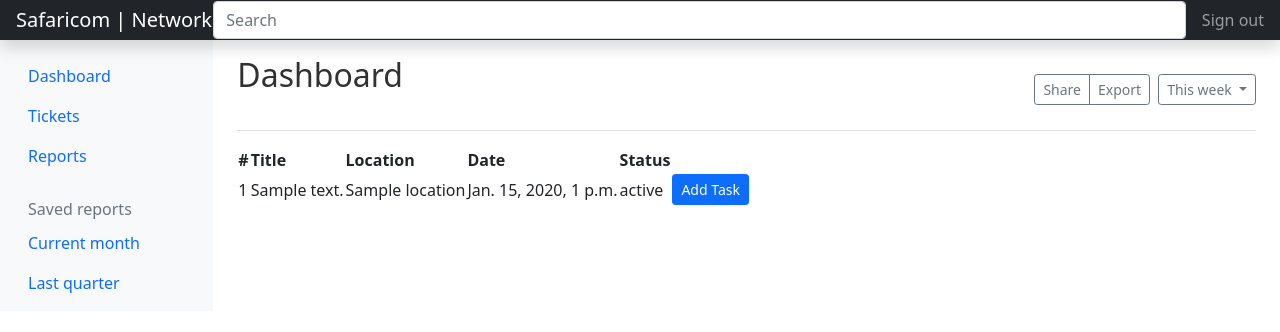
After one commit to hanjarim/Project, a Django app: template complaintapp/templates/complaintapp/dashboard.html in a window 1280 px wide. The commit adds this page. Shown: the top 332 px of the page. Run offline with Django 3.2, Linux system fonts and the light colour scheme; the template is opened without the code that fills it: values that come from a table or form of the project are taken from there, others are empty; tables that the repository leaves empty hold one stand-in row (values such as "Sample post"); some libraries are stand-ins or nearby versions.

Commit message:
add templates to the project

```diff
--- /dev/null
+++ b/complaintapp/templates/complaintapp/dashboard.html
@@ -0,0 +1,28 @@
+{% extends 'base.html' %}
+{% block content %}
+    <table>
+        <thead>
+            <tr>
+                <th>#</th>
+                <th>Title</th>
+                <th>Location</th>
+                <th>Date</th>
+                <th>Status</th>
+                <th></th>
+            </tr>
+        </thead>
+        {% for item in complaints %}
+        <tr>
+            <td>{{ item.id }}</td>
+            <td>{{ item.details }}</td>
+            <td>{{ item.location }}</td>
+            <td>{{ item.date }}</td>
+            <td>{{ item.status }}</td>
+            <td><button class="btn btn-primary btn-sm">Add Task</button></td>
+        </tr>
+
+        {% endfor %}
+
+    </table>
+
+{% endblock content %}
--- /dev/null
+++ b/templates/base.html
@@ -0,0 +1,294 @@
+{% load static %}
+<!doctype html>
+<html lang="en">
+  <head>
+    <meta charset="utf-8">
+    <meta name="viewport" content="width=device-width, initial-scale=1">
+    <meta name="description" content="">
+    <meta name="author" content="Mark Otto, Jacob Thornton, and Bootstrap contributors">
+    <meta name="generator" content="Hugo 0.88.1">
+    <title>Network complaint</title>
+
+    {% include "css.html" %}
+
+    <style>
+      .bd-placeholder-img {
+        font-size: 1.125rem;
+        text-anchor: middle;
+        -webkit-user-select: none;
+        -moz-user-select: none;
+        user-select: none;
+      }
+
+      @media (min-width: 768px) {
+        .bd-placeholder-img-lg {
+          font-size: 3.5rem;
+        }
+      }
+
+      .b-example-divider {
+        height: 3rem;
+        background-color: rgba(0, 0, 0, .1);
+        border: solid rgba(0, 0, 0, .15);
+        border-width: 1px 0;
+        box-shadow: inset 0 .5em 1.5em rgba(0, 0, 0, .1), inset 0 .125em .5em rgba(0, 0, 0, .15);
+      }
+
+      .b-example-vr {
+        flex-shrink: 0;
+        width: 1.5rem;
+        height: 100vh;
+      }
+
+      .bi {
+        vertical-align: -.125em;
+        fill: currentColor;
+      }
+
+      .nav-scroller {
+        position: relative;
+        z-index: 2;
+        height: 2.75rem;
+        overflow-y: hidden;
+      }
+
+      .nav-scroller .nav {
+        display: flex;
+        flex-wrap: nowrap;
+        padding-bottom: 1rem;
+        margin-top: -1px;
+        overflow-x: auto;
+        text-align: center;
+        white-space: nowrap;
+        -webkit-overflow-scrolling: touch;
+      }
+
+    </style>
+
+
+    <!-- Custom styles for this template -->
+    <link href="dashboard.css" rel="stylesheet">
+  </head>
+  <body>
+
+<header class="navbar navbar-dark sticky-top bg-dark flex-md-nowrap p-0 shadow">
+  <a class="navbar-brand col-md-3 col-lg-2 me-0 px-3" href="#">Safaricom | Network Glass</a>
+  <button class="navbar-toggler position-absolute d-md-none collapsed" type="button" data-bs-toggle="collapse" data-bs-target="#sidebarMenu" aria-controls="sidebarMenu" aria-expanded="false" aria-label="Toggle navigation">
+    <span class="navbar-toggler-icon"></span>
+  </button>
+  <input class="form-control form-control-dark w-100" type="text" placeholder="Search" aria-label="Search">
+  <div class="navbar-nav">
+    <div class="nav-item text-nowrap">
+      <a class="nav-link px-3" href="#">Sign out</a>
+    </div>
+  </div>
+</header>
+
+<div class="container-fluid">
+  <div class="row">
+    <nav id="sidebarMenu" class="col-md-3 col-lg-2 d-md-block bg-light sidebar collapse">
+      <div class="position-sticky pt-3">
+        <ul class="nav flex-column">
+          <li class="nav-item">
+            <a class="nav-link active" aria-current="page" href="#">
+              <span data-feather="home"></span>
+              Dashboard
+            </a>
+          </li>
+          <li class="nav-item">
+            <a class="nav-link" href="#">
+              <span data-feather="file"></span>
+              Tickets
+            </a>
+          </li>
+
+          <li class="nav-item">
+            <a class="nav-link" href="#">
+              <span data-feather="bar-chart-2"></span>
+              Reports
+            </a>
+          </li>
+        </ul>
+
+        <h6 class="sidebar-heading d-flex justify-content-between align-items-center px-3 mt-4 mb-1 text-muted">
+          <span>Saved reports</span>
+          <a class="link-secondary" href="#" aria-label="Add a new report">
+            <span data-feather="plus-circle"></span>
+          </a>
+        </h6>
+        <ul class="nav flex-column mb-2">
+          <li class="nav-item">
+            <a class="nav-link" href="#">
+              <span data-feather="file-text"></span>
+              Current month
+            </a>
+          </li>
+          <li class="nav-item">
+            <a class="nav-link" href="#">
+              <span data-feather="file-text"></span>
+              Last quarter
+            </a>
+          </li>
+        </ul>
+      </div>
+    </nav>
+
+    <main class="col-md-9 ms-sm-auto col-lg-10 px-md-4">
+      <div class="d-flex justify-content-between flex-wrap flex-md-nowrap align-items-center pt-3 pb-2 mb-3 border-bottom">
+        <h1 class="h2">Dashboard</h1>
+        <div class="btn-toolbar mb-2 mb-md-0">
+          <div class="btn-group me-2">
+            <button type="button" class="btn btn-sm btn-outline-secondary">Share</button>
+            <button type="button" class="btn btn-sm btn-outline-secondary">Export</button>
+          </div>
+          <button type="button" class="btn btn-sm btn-outline-secondary dropdown-toggle">
+            <span data-feather="calendar"></span>
+            This week
+          </button>
+        </div>
+      </div>
+
+      {% block content %}
+
+      {% endblock content %}
+
+
+
+      <!-- <h2>Section title</h2>
+      <div class="table-responsive">
+        <table class="table table-striped table-sm">
+          <thead>
+            <tr>
+              <th scope="col">#</th>
+              <th scope="col">Header</th>
+              <th scope="col">Header</th>
+              <th scope="col">Header</th>
+              <th scope="col">Header</th>
+            </tr>
+          </thead>
+          <tbody>
+            <tr>
+              <td>1,001</td>
+              <td>random</td>
+              <td>data</td>
+              <td>placeholder</td>
+              <td>text</td>
+            </tr>
+            <tr>
+              <td>1,002</td>
+              <td>placeholder</td>
+              <td>irrelevant</td>
+              <td>visual</td>
+              <td>layout</td>
+            </tr>
+            <tr>
+              <td>1,003</td>
+              <td>data</td>
+              <td>rich</td>
+              <td>dashboard</td>
+              <td>tabular</td>
+            </tr>
+            <tr>
+              <td>1,003</td>
+              <td>information</td>
+              <td>placeholder</td>
+              <td>illustrative</td>
+              <td>data</td>
+            </tr>
+            <tr>
+              <td>1,004</td>
+              <td>text</td>
+              <td>random</td>
+              <td>layout</td>
+              <td>dashboard</td>
+            </tr>
+            <tr>
+              <td>1,005</td>
+              <td>dashboard</td>
+              <td>irrelevant</td>
+              <td>text</td>
+              <td>placeholder</td>
+            </tr>
+            <tr>
+              <td>1,006</td>
+              <td>dashboard</td>
+              <td>illustrative</td>
+              <td>rich</td>
+              <td>data</td>
+            </tr>
+            <tr>
+              <td>1,007</td>
+              <td>placeholder</td>
+              <td>tabular</td>
+              <td>information</td>
+              <td>irrelevant</td>
+            </tr>
+            <tr>
+              <td>1,008</td>
+              <td>random</td>
+              <td>data</td>
+              <td>placeholder</td>
+              <td>text</td>
+            </tr>
+            <tr>
+              <td>1,009</td>
+              <td>placeholder</td>
+              <td>irrelevant</td>
+              <td>visual</td>
+              <td>layout</td>
+            </tr>
+            <tr>
+              <td>1,010</td>
+              <td>data</td>
+              <td>rich</td>
+              <td>dashboard</td>
+              <td>tabular</td>
+            </tr>
+            <tr>
+              <td>1,011</td>
+              <td>information</td>
+              <td>placeholder</td>
+              <td>illustrative</td>
+              <td>data</td>
+            </tr>
+            <tr>
+              <td>1,012</td>
+              <td>text</td>
+              <td>placeholder</td>
+              <td>layout</td>
+              <td>dashboard</td>
+            </tr>
+            <tr>
+              <td>1,013</td>
+              <td>dashboard</td>
+              <td>irrelevant</td>
+              <td>text</td>
+              <td>visual</td>
+            </tr>
+            <tr>
+              <td>1,014</td>
+              <td>dashboard</td>
+              <td>illustrative</td>
+              <td>rich</td>
+              <td>data</td>
+            </tr>
+            <tr>
+              <td>1,015</td>
+              <td>random</td>
+              <td>tabular</td>
+              <td>information</td>
+              <td>text</td>
+            </tr>
+          </tbody>
+        </table>
+      </div> -->
+    </main>
+  </div>
+</div>
+
+
+    <script src="../assets/dist/js/bootstrap.bundle.min.js"></script>
+
+      <script src="https://cdn.jsdelivr.net/npm/feather-icons@4.28.0/dist/feather.min.js" integrity="sha384-uO3SXW5IuS1ZpFPKugNNWqTZRRglnUJK6UAZ/gxOX80nxEkN9NcGZTftn6RzhGWE" crossorigin="anonymous"></script><script src="https://cdn.jsdelivr.net/npm/chart.js@2.9.4/dist/Chart.min.js" integrity="sha384-zNy6FEbO50N+Cg5wap8IKA4M/ZnLJgzc6w2NqACZaK0u0FXfOWRRJOnQtpZun8ha" crossorigin="anonymous"></script><script src="dashboard.js"></script>
+  </body>
+</html>
--- /dev/null
+++ b/templates/css.html
@@ -0,0 +1,6 @@
+{% load static %}
+<!-- Bootstrap 5 latest compiled and minified CSS -->
+<link href="{% static '/css/bootstrap.min.css' %}" rel="stylesheet">
+<link rel="stylesheet" href="{% static  '/css/bootstrap-icons.css' %}">
+<!-- Dashboard -->
+<link href="{% static '/css/dashboard.css' %}" rel="stylesheet">
```
Also changed, not shown: complaintapp/templates/complaintapp/complaint.html (+118 -14 lines), templates/dashboard.css (added, +100 -0 lines), templates/js.html (added).
